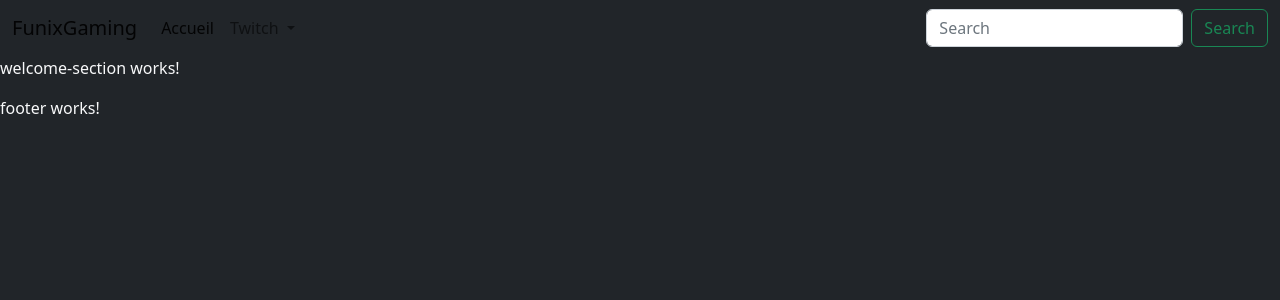
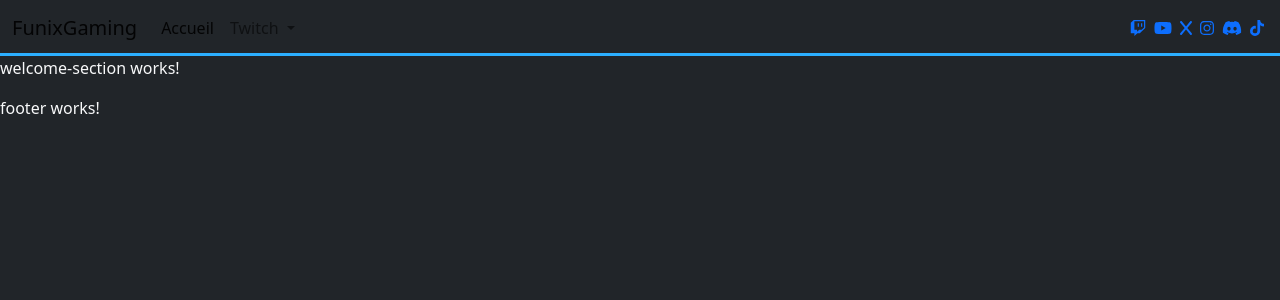
Before and after one commit to FunixProductions/funixgaming-website, an Angular app: page / in a window 1280 px wide. Shown: the top 300 px of the page. Built offline with nearby package versions, Linux system fonts and the light colour scheme.

Commit message:
navbar v1 done

```diff
--- a/src/app/components/navbar/navbar.component.html
+++ b/src/app/components/navbar/navbar.component.html
@@ -1,4 +1,4 @@
-<nav class="navbar navbar-expand-lg bg-body-tertiary">
+<nav data-bs-theme="dark" class="navbar navbar-expand-lg bg-body-tertiary">
   <div class="container-fluid">
     <a class="navbar-brand" href="/">FunixGaming</a>
     <button class="navbar-toggler" type="button" data-bs-toggle="collapse" data-bs-target="#navbarSupportedContent" aria-controls="navbarSupportedContent" aria-expanded="false" aria-label="Toggle navigation">
@@ -18,10 +18,15 @@
           </ul>
         </li>
       </ul>
-      <form class="d-flex" role="search">
-        <input class="form-control me-2" type="search" placeholder="Search" aria-label="Search">
-        <button class="btn btn-outline-success" type="submit">Search</button>
-      </form>
+
+      <div class="d-flex funix-links">
+        <a class="p-1" target="_blank" href="https://twitch.tv/funixgaming"><fa-icon [icon]="twitchLogo"></fa-icon></a>
+        <a class="p-1" target="_blank" href="https://youtube.com/c/funixgaming"><fa-icon [icon]="youtubeLogo"></fa-icon></a>
+        <a class="p-1" target="_blank" href="https://x.com/funixgaming"><fa-icon [icon]="twitterLogo"></fa-icon></a>
+        <a class="p-1" target="_blank" href="https://instagram.com/funixgaming_"><fa-icon [icon]="instagramLogo"></fa-icon></a>
+        <a class="p-1" target="_blank" href="https://discord.gg/0u58pdR1VzgnH5ZY"><fa-icon [icon]="discordLogo"></fa-icon></a>
+        <a class="p-1" target="_blank" href="https://tiktok.com/@_funix"><fa-icon [icon]="tiktokLogo"></fa-icon></a>
+      </div>
     </div>
   </div>
 </nav>
--- a/src/app/components/navbar/navbar.component.scss
+++ b/src/app/components/navbar/navbar.component.scss
@@ -0,0 +1,9 @@
+nav::after {
+  content: "";
+  position: absolute;
+  bottom: 0;
+  left: 0;
+  width: 100%;
+  height: 3px;
+  background-color: #2cafff;
+}
--- a/src/app/components/navbar/navbar.component.ts
+++ b/src/app/components/navbar/navbar.component.ts
@@ -1,4 +1,6 @@
 import {Component} from '@angular/core';
+import {faDiscord, faInstagram, faTiktok, faTwitch, faYoutube} from "@fortawesome/free-brands-svg-icons";
+import {faX, IconDefinition} from "@fortawesome/free-solid-svg-icons";
 
 @Component({
   selector: 'app-navbar',
@@ -7,4 +9,11 @@ import {Component} from '@angular/core';
 })
 export class NavbarComponent {
 
+  twitchLogo: IconDefinition = faTwitch;
+  youtubeLogo: IconDefinition = faYoutube;
+  twitterLogo: IconDefinition = faX;
+  instagramLogo: IconDefinition = faInstagram;
+  discordLogo: IconDefinition = faDiscord;
+  tiktokLogo: IconDefinition = faTiktok;
+
 }
```
